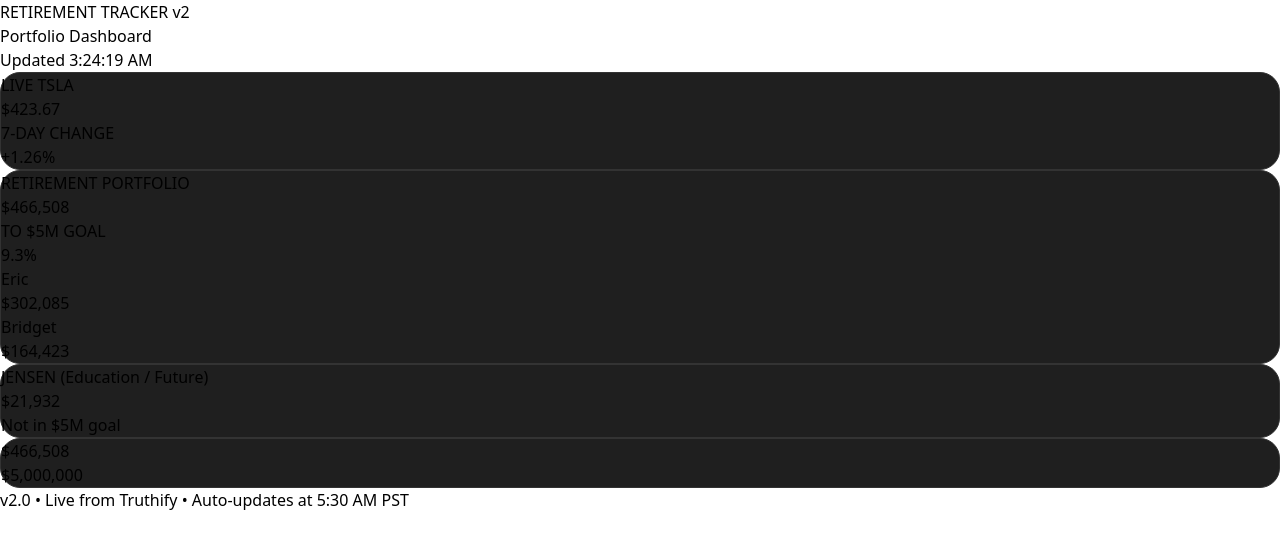
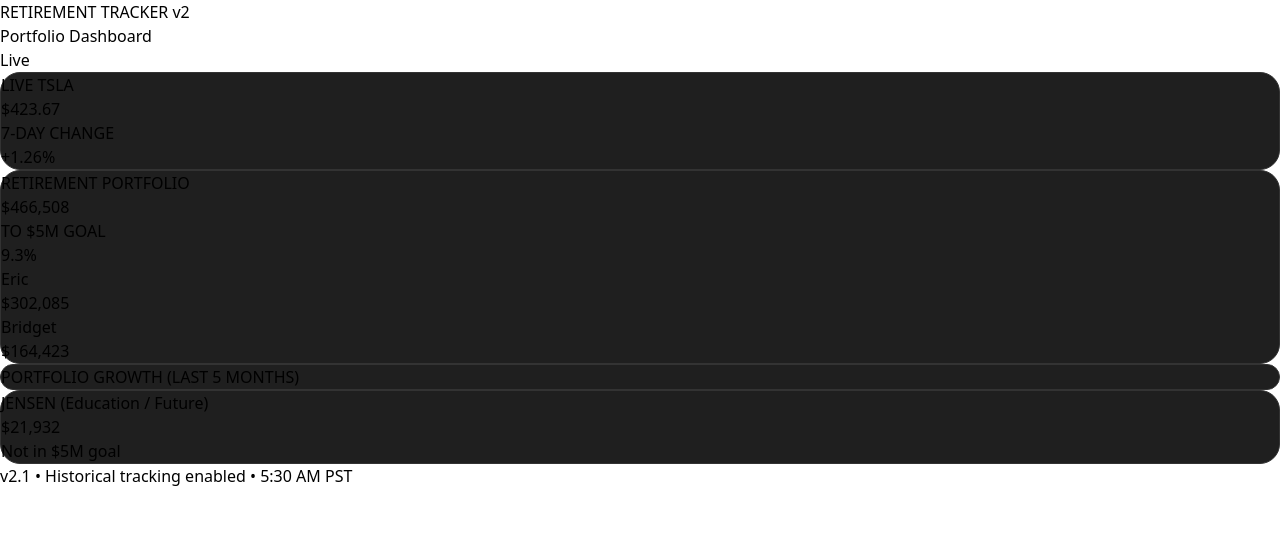
Before and after one commit to mkdy9gbn5d-hue/retirement-portfolio-tracker-v2, a Next.js app: page / in a window 1280 px wide. Shown: the top 548 px of the page. Built offline with nearby package versions, Linux system fonts and the light colour scheme.

Commit message:
Update page.tsx

```diff
--- a/app/page.tsx
+++ b/app/page.tsx
@@ -2,6 +2,7 @@
 
 import { useEffect, useState } from 'react';
 import { motion } from 'framer-motion';
+import { LineChart, Line, XAxis, YAxis, Tooltip, ResponsiveContainer } from 'recharts';
 
 export default function RetirementDashboard() {
   const [balances, setBalances] = useState({
@@ -11,22 +12,19 @@ export default function RetirementDashboard() {
   });
   const [tslaPrice, setTslaPrice] = useState(423.67);
   const [tslaChange, setTslaChange] = useState(1.26);
-  const [lastUpdated, setLastUpdated] = useState('');
 
   const retirementTotal = balances.eric + balances.bridget;
   const goal = 5000000;
   const progress = ((retirementTotal / goal) * 100).toFixed(1);
 
-  useEffect(() => {
-    setLastUpdated(new Date().toLocaleTimeString());
-
-    // Auto-refresh every 60 seconds
-    const interval = setInterval(() => {
-      setLastUpdated(new Date().toLocaleTimeString());
-    }, 60000);
-
-    return () => clearInterval(interval);
-  }, []);
+  // Sample historical data (we'll make this dynamic later)
+  const historicalData = [
+    { date: 'Jan', total: 420000 },
+    { date: 'Feb', total: 435000 },
+    { date: 'Mar', total: 448000 },
+    { date: 'Apr', total: 462000 },
+    { date: 'May', total: 466508 },
+  ];
 
   return (
     <div className="max-w-[480px] mx-auto min-h-screen bg-[#0a0a0a] p-4 text-white">
@@ -37,9 +35,7 @@ export default function RetirementDashboard() {
           <div className="text-[#e31937] text-xs tracking-[3px]">RETIREMENT TRACKER v2</div>
           <div className="text-3xl font-semibold">Portfolio Dashboard</div>
         </div>
-        <div className="text-right text-xs text-gray-400">
-          Updated {lastUpdated}
-        </div>
+        <div className="text-right text-xs text-gray-400">Live</div>
       </div>
 
       {/* Live TSLA */}
@@ -77,6 +73,29 @@ export default function RetirementDashboard() {
         </div>
       </div>
 
+      {/* Historical Chart */}
+      <div className="card p-5 mb-4">
+        <div className="text-xs text-gray-400 mb-3">PORTFOLIO GROWTH (LAST 5 MONTHS)</div>
+        <div className="h-48">
+          <ResponsiveContainer width="100%" height="100%">
+            <LineChart data={historicalData}>
+              <XAxis dataKey="date" stroke="#666" />
+              <YAxis stroke="#666" />
+              <Tooltip
+                contentStyle={{ backgroundColor: '#1f1f1f', border: 'none', color: '#fff' }}
+              />
+              <Line
+                type="monotone"
+                dataKey="total"
+                stroke="#e31937"
+                strokeWidth={3}
+                dot={{ fill: '#e31937', r: 4 }}
+              />
+            </LineChart>
+          </ResponsiveContainer>
+        </div>
+      </div>
+
       {/* Jensen (Separate) */}
       <div className="card p-5 mb-4 bg-[#1a1a1a]">
         <div className="flex justify-between items-center">
@@ -88,24 +107,8 @@ export default function RetirementDashboard() {
         </div>
       </div>
 
-      {/* Progress Bar */}
-      <div className="card p-5 mb-4">
-        <div className="h-3 bg-[#333] rounded-full overflow-hidden mb-2">
-          <motion.div
-            className="h-3 bg-[#e31937]"
-            initial={{ width: 0 }}
-            animate={{ width: `${progress}%` }}
-            transition={{ duration: 1 }}
-          />
-        </div>
-        <div className="flex justify-between text-xs text-gray-400">
-          <div>${retirementTotal.toLocaleString()}</div>
-          <div>$5,000,000</div>
-        </div>
-      </div>
-
       <div className="text-center text-[10px] text-gray-500 mt-8">
-        v2.0 • Live from Truthify • Auto-updates at 5:30 AM PST
+        v2.1 • Historical tracking enabled • 5:30 AM PST
       </div>
     </div>
   );
```
